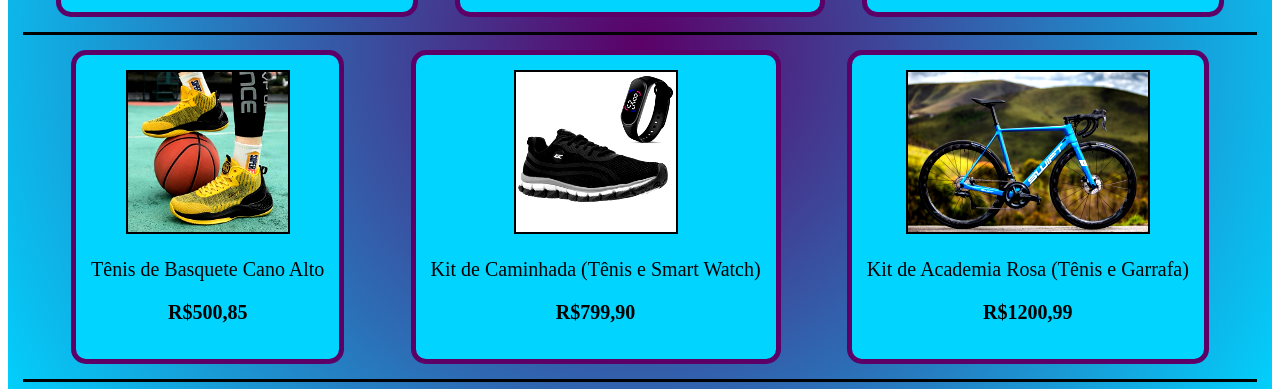
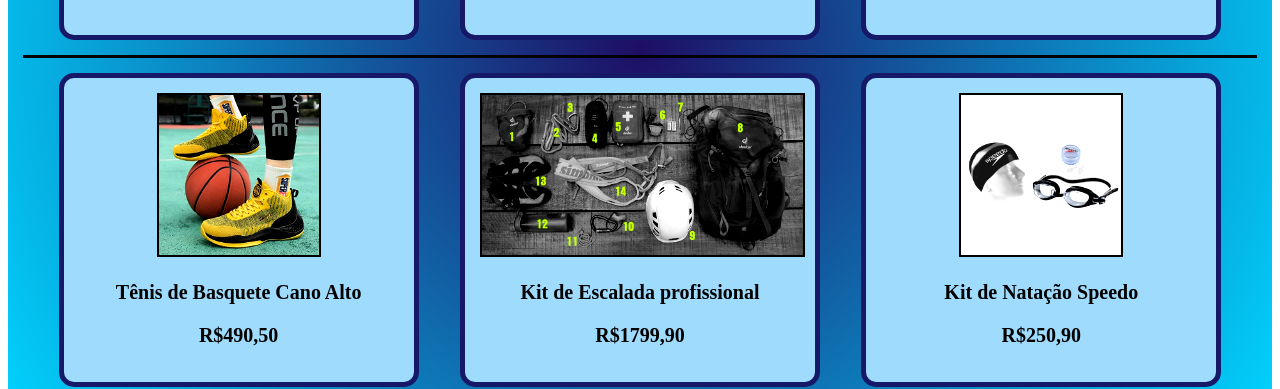
Before and after one commit to BitWise-FIAP/LOJA-DE-ESPORTES-CP1-2-sem-, a React (Vite) app: page /produtos in a window 1280 px wide. Shown: the part 413-802 px from the top of the page. Built offline with nearby package versions, Linux system fonts and the light colour scheme.

Commit message:
cor de fundo e estilos dos cards refeitos

```diff
--- a/src/css/HomeStyle.jsx
+++ b/src/css/HomeStyle.jsx
@@ -3,7 +3,8 @@ import styled from "styled-components"
 export const HomeStyle = styled.section`
 
 .corpo{
-    background-image: radial-gradient(circle, #5c0067 0%, #00d4ff 100%);
+    background-image: radial-gradient(circle, #1e0e64 0%, #00d4ff 100%);
+
     max-width: 100%;
     margin: 0;
     padding: 0;
--- a/src/css/ProdutosStyle.jsx
+++ b/src/css/ProdutosStyle.jsx
@@ -3,7 +3,7 @@ import styled from 'styled-components'
 export const ProdutosStyle = styled.section`
 
 .corpo{
-    background-image: radial-gradient(circle, #5c0067 0%, #00d4ff 100%);
+    background-image: radial-gradient(circle, #1e0e64 0%, #00d4ff 100%);
     padding: 15px;
     max-width: 100%;
     height: 90vh;
@@ -14,13 +14,15 @@ export const ProdutosStyle = styled.section`
     justify-content: space-around;
     padding: 15px;
     border-bottom: solid;
+    border-color: #000000;
 }
 .card{
-    border-color: #5c0067;
-    background-color: #00d4ff;
+    border-color: #161868;
+    background-color: #9fdbfd;
     border-style: solid;
     border-width: 5px;
     border-radius: 15px;
+    width: 350px;
 }
 .cardcontent{
     padding: 15px;
@@ -35,6 +37,7 @@ export const ProdutosStyle = styled.section`
 }
 .textocard{
     font-size: 20px;
+    font-weight: 900;
 }
 .preco{
     font-size: 20px;
--- a/src/css/SobreStyle.jsx
+++ b/src/css/SobreStyle.jsx
@@ -2,7 +2,7 @@ import styled from 'styled-components'
 
 export const SobreStyle = styled.section`
 .content{
-    background-image: radial-gradient(circle, #5c0067 0%, #00d4ff 100%);;
+    background-image: radial-gradient(circle, #1e0e64 0%, #00d4ff 100%);
     padding: 15px;
 }
 .texto{
--- a/src/routes/Produtos.jsx
+++ b/src/routes/Produtos.jsx
@@ -3,6 +3,8 @@ import kit_rosa from "../assets/kit-academia-tenis-garrafa.jpg"
 import kit_caminhada from "../assets/kit-de-caminhada.jpg"
 import bike_swift from "../assets/bike-profissional-swift.jpeg"
 import tenis_basquete from "../assets/tenis-de-basquete.jpg"
+import kit_escalada from "../assets/kit-escalada.jpg"
+import kit_natacao from "../assets/kit-natacao.jpg"
 const Produtos=()=>{
     return(
         <>
@@ -36,21 +38,21 @@ const Produtos=()=>{
                         <div className="cardcontent">
                             <img src={tenis_basquete} alt="IMG CARD 1"></img>
                             <p className="textocard">Tênis de Basquete Cano Alto</p>
-                            <p className="preco">R$500,85</p>
+                            <p className="preco">R$490,50</p>
                         </div>
                     </div>
                     <div className="card">
                         <div className="cardcontent">
-                            <img src={kit_caminhada} alt="IMG CARD 2"></img>
-                            <p className="textocard">Kit de Caminhada (Tênis e Smart Watch)</p>
-                            <p className="preco">R$799,90</p>
+                            <img src={kit_escalada} alt="IMG CARD 2"></img>
+                            <p className="textocard">Kit de Escalada profissional</p>
+                            <p className="preco">R$1799,90</p>
                         </div>
                     </div>
                     <div className="card">
                         <div className="cardcontent">
-                            <img src={bike_swift} alt="IMG CARD 2"></img>
-                            <p className="textocard">Kit de Academia Rosa (Tênis e Garrafa)</p>
-                            <p className="preco">R$1200,99</p>
+                            <img src={kit_natacao} alt="IMG CARD 2"></img>
+                            <p className="textocard">Kit de Natação Speedo</p>
+                            <p className="preco">R$250,90</p>
                         </div>
                     </div>
                 </div>
```
Also changed, not shown: src/assets/kit-escalada.jpg (added), src/assets/kit-natacao.jpg (added).
